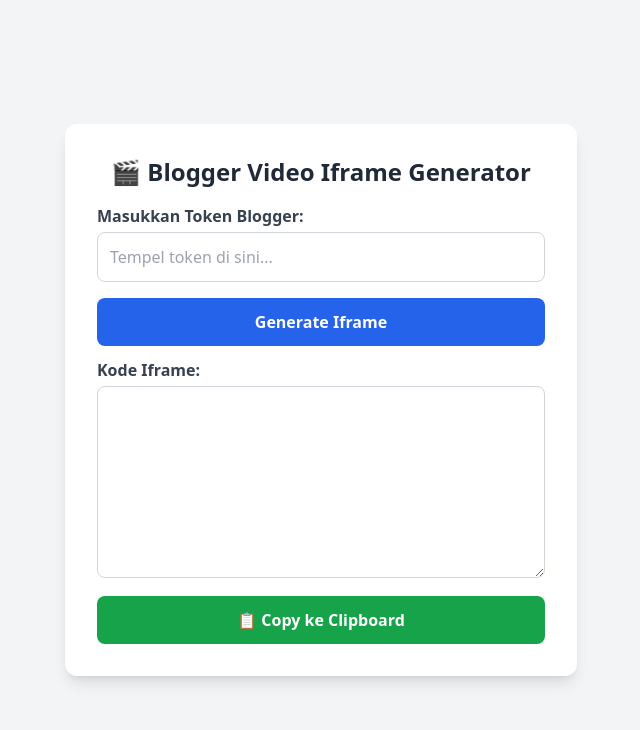
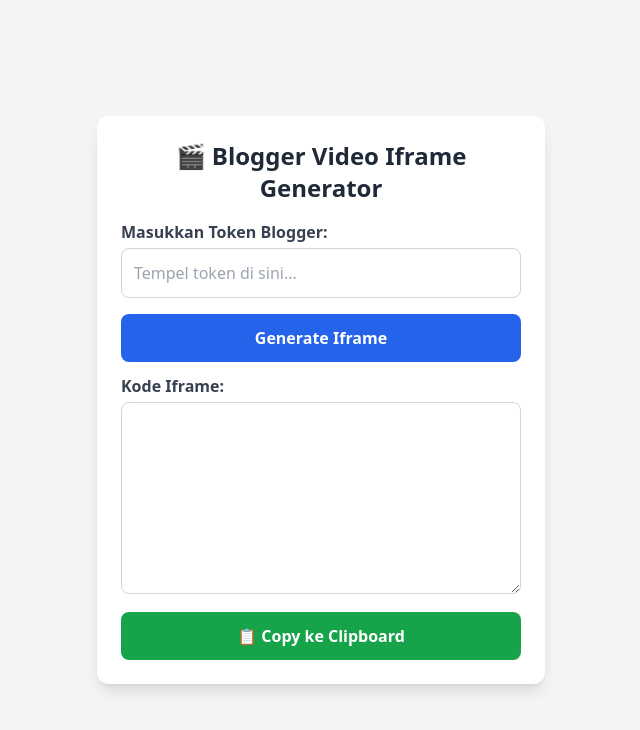
Before and after one commit to fsholehan/fsholehan.github.io, a website: page iframe.html in a window 1280 px wide. Shown: the whole page, without its empty margins (319-959 px from the left). Drawn offline with nearby package versions, Linux system fonts and the light colour scheme.

Commit message:
Update iframe.html

```diff
--- a/iframe.html
+++ b/iframe.html
@@ -2,25 +2,28 @@
 <html lang="id">
 <head>
 <meta charset="UTF-8">
+<meta name="viewport" content="width=device-width, initial-scale=1.0">
 <title>Blogger Iframe Generator</title>
 <script src="https://cdn.tailwindcss.com"></script>
 </head>
-<body class="bg-gray-100 flex items-center justify-center min-h-screen">
+<body class="bg-gray-100 flex items-center justify-center min-h-screen p-4">
 
-<div class="bg-white shadow-lg rounded-xl p-8 max-w-lg w-full">
-  <h2 class="text-2xl font-bold text-gray-800 mb-4 text-center">🎬 Blogger Video Iframe Generator</h2>
+<div class="bg-white shadow-lg rounded-xl p-6 w-full max-w-md">
+  <h2 class="text-xl sm:text-2xl font-bold text-gray-800 mb-4 text-center">
+    🎬 Blogger Video Iframe Generator
+  </h2>
 
   <label for="token" class="block text-gray-700 font-semibold mb-1">Masukkan Token Blogger:</label>
   <input
     type="text"
     id="token"
     placeholder="Tempel token di sini..."
-    class="w-full p-3 border border-gray-300 rounded-lg focus:outline-none focus:ring-2 focus:ring-blue-500 mb-4"
+    class="w-full p-3 border border-gray-300 rounded-lg focus:outline-none focus:ring-2 focus:ring-blue-500 mb-4 text-sm sm:text-base"
   >
 
   <button
     onclick="generateIframe()"
-    class="w-full bg-blue-600 hover:bg-blue-700 text-white font-semibold py-3 rounded-lg transition mb-3">
+    class="w-full bg-blue-600 hover:bg-blue-700 text-white font-semibold py-3 rounded-lg transition mb-3 text-sm sm:text-base">
     Generate Iframe
   </button>
 
@@ -28,12 +31,12 @@
   <textarea
     id="result"
     readonly
-    class="w-full p-3 border border-gray-300 rounded-lg focus:outline-none h-48 mb-3"
+    class="w-full p-3 border border-gray-300 rounded-lg focus:outline-none h-40 sm:h-48 mb-3 text-xs sm:text-sm"
   ></textarea>
 
   <button
     onclick="copyIframe()"
-    class="w-full bg-green-600 hover:bg-green-700 text-white font-semibold py-3 rounded-lg transition">
+    class="w-full bg-green-600 hover:bg-green-700 text-white font-semibold py-3 rounded-lg transition text-sm sm:text-base">
     📋 Copy ke Clipboard
   </button>
 </div>
@@ -63,9 +66,10 @@
     return;
   }
   textarea.select();
-  textarea.setSelectionRange(0, 99999); // Untuk mobile
-  document.execCommand("copy");
-  alert("✅ Kode iframe berhasil dicopy!");
+  textarea.setSelectionRange(0, 99999); // Mobile-friendly
+  navigator.clipboard.writeText(textarea.value)
+    .then(() => alert("✅ Kode iframe berhasil dicopy!"))
+    .catch(() => alert("❌ Gagal copy. Coba manual."));
 }
 </script>
 
```
